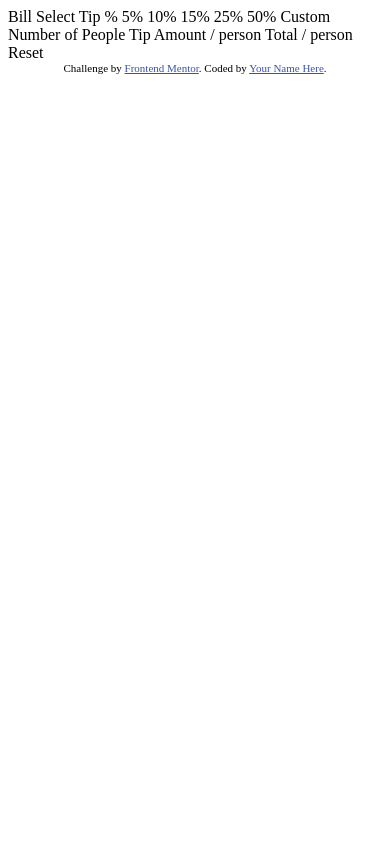
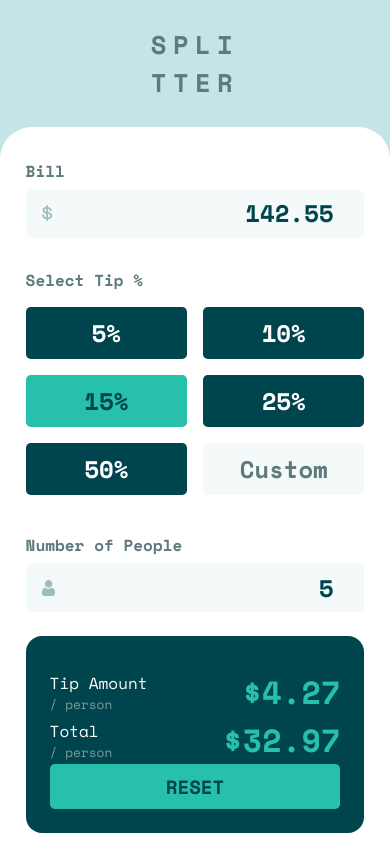
Before and after one commit to shadowbanks-frontendmaster-challenges/tip-calculator, a plain HTML site: page index.html in a window 390 px wide. Drawn offline with nearby package versions, Linux system fonts and the light colour scheme.

Commit message:
New: Implement mobile design

```diff
--- a/assests/scss/base/_reset_css.scss
+++ /dev/null
@@ -1,7 +0,0 @@
-*,
-*::after,
-*::before {
-  margin: 0;
-  padding: 0;
-  box-sizing: border-box;
-}
--- /dev/null
+++ b/assets/scss/base/_reset_css.scss
@@ -0,0 +1,32 @@
+*,
+*::after,
+*::before {
+  margin: 0;
+  padding: 0;
+  box-sizing: border-box;
+}
+
+h1,
+h2,
+h3,
+h4,
+h5,
+h6 {
+  font-size: inherit; /* Resets font size */
+  margin: 0; /* Resets margin */
+  padding: 0; /* Resets padding */
+  font-weight: normal; /* Resets font weight */
+  line-height: normal; /* Resets line height */
+}
+input {
+  all: unset; /* Resets all styling applied to input */
+  border: none;
+  background: none;
+  box-sizing: border-box;
+}
+
+button {
+  all: unset; /* Resets all default styles */
+  display: inline-block; /* Make sure the button behaves as an inline element */
+  cursor: pointer; /* Ensures the button looks clickable */
+}
--- /dev/null
+++ b/assets/scss/main.scss
@@ -0,0 +1,155 @@
+@use "./base/reset_css";
+@use "./mixin/media_queries" as mq;
+
+$Strong-Cyan: hsl(172, 67%, 45%);
+
+$Very-Dark-Cyan: hsl(186, 100%, 15%);
+$Dark-Grayish-Cyan: hsl(186, 14%, 43%);
+$Grayish-Cyan: hsl(184, 14%, 56%);
+$Light-Grayish-Cyan: hsl(185, 41%, 84%);
+$Very-Light-Grayish-Cyan: hsl(189, 41%, 97%);
+$White: hsl(0, 0%, 100%);
+
+$form-input-size: 24px;
+
+$font-fam: "Space Mono", monospace;
+$weight: 700;
+
+body {
+  background-color: $Light-Grayish-Cyan;
+  min-height: 100vh;
+  display: flex;
+  flex-direction: column;
+  justify-content: center;
+  align-items: center;
+  font-family: $font-fam;
+}
+
+header {
+  text-transform: uppercase;
+  letter-spacing: 0.4rem;
+  height: 15vh;
+  display: flex;
+  align-items: center;
+  color: $Dark-Grayish-Cyan;
+  h1 {
+    font-size: 1.6rem;
+    font-weight: $weight;
+  }
+  span {
+    display: block;
+  }
+}
+main {
+  min-height: 85vh;
+  background-color: $White;
+  width: 100%;
+  border-radius: 2rem 2rem 0 0;
+  padding: 1.6rem;
+  display: flex;
+  flex-direction: column;
+  button {
+    border: none;
+    text-align: center;
+    cursor: pointer;
+  }
+  .sub-heading {
+    color: $Dark-Grayish-Cyan;
+    font-weight: bold;
+    padding: 0.4rem 0;
+  }
+
+  section {
+    width: 100%;
+    margin-bottom: 1.5rem;
+    .input-container{
+      position: relative;
+
+      .icon {
+        position: absolute;
+        top: 50%;
+        transform: translateY(-50%);
+        left: 1rem;
+        color: $Dark-Grayish-Cyan;
+      }
+    }
+    .input {
+      background-color: $Very-Light-Grayish-Cyan;
+      width: 100%;
+      // height: 3rem;
+      border-radius: 0.4rem;
+      color: $Very-Dark-Cyan;
+      font-size: $form-input-size;
+      padding: 0.4rem 1rem;
+      font-weight: $weight;
+      text-align: right;
+    }
+    .tip-percent {
+      display: grid;
+      grid-template-columns: 1fr 1fr;
+      gap: 1rem;
+      margin: .5rem 0;
+
+      button {
+        font-weight: $weight;
+        padding: 0.5rem 0;
+        font-size: $form-input-size;
+        border-radius: 0.3rem;
+      }
+      .percent {
+        background-color: $Very-Dark-Cyan;
+        color: $White;
+      }
+
+      .custom {
+        background-color: $Very-Light-Grayish-Cyan;
+        color: $Dark-Grayish-Cyan;
+      }
+      .active {
+        background-color: $Strong-Cyan;
+        color: $Very-Dark-Cyan;
+      }
+    }
+  }
+
+  .summary {
+    background-color: $Very-Dark-Cyan;
+    padding: 1.5rem;
+    border-radius: 1rem;
+    flex-grow: 1;
+    display: flex;
+    flex-direction: column;
+    justify-content: space-between;
+    margin-bottom: 0;
+    padding-top: 2rem;
+
+    .summary-item {
+      display: flex;
+      justify-content: space-between;
+      align-items: center;
+
+      .sub-title {
+        color: $White;
+        span {
+          color: $Grayish-Cyan;
+          display: block;
+          font-size: 0.8rem;
+        }
+      }
+      .price {
+        color: $Strong-Cyan;
+        font-size: 2rem;
+        font-weight: $weight;
+      }
+    }
+    .reset-btn {
+      padding: 0.5rem 0;
+      background-color: $Strong-Cyan;
+      color: $Very-Dark-Cyan;
+      border-radius: 0.3rem;
+      font-size: 1.2rem;
+      text-transform: uppercase;
+      font-weight: $weight;
+    }
+  }
+}
--- a/index.html
+++ b/index.html
@@ -1,44 +1,78 @@
 <!DOCTYPE html>
 <html lang="en">
-<head>
-  <meta charset="UTF-8">
-  <meta name="viewport" content="width=device-width, initial-scale=1.0"> <!-- displays site properly based on user's device -->
+  <head>
+    <meta charset="UTF-8" />
+    <meta name="viewport" content="width=device-width, initial-scale=1.0" />
+    <!-- displays site properly based on user's device -->
 
-  <link rel="icon" type="image/png" sizes="32x32" href="./images/favicon-32x32.png">
+    <link
+      rel="icon"
+      type="image/png"
+      sizes="32x32"
+      href="./images/favicon-32x32.png"
+    />
 
-  <title>Frontend Mentor | Tip calculator app</title>
+    <link rel="preconnect" href="https://fonts.googleapis.com" />
+    <link rel="preconnect" href="https://fonts.gstatic.com" crossorigin />
+    <link
+      href="https://fonts.googleapis.com/css2?family=Space+Mono:ital,wght@0,400;0,700;1,400;1,700&display=swap"
+      rel="stylesheet"
+    />
+    <link rel="stylesheet" href="./style.css" />
 
-  <!-- Feel free to remove these styles or customise in your own stylesheet 👍 -->
-  <style>
-    .attribution { font-size: 11px; text-align: center; }
-    .attribution a { color: hsl(228, 45%, 44%); }
-  </style>
-</head>
-<body>
+    <title>Frontend Mentor | Tip calculator app</title>
+  </head>
+  <body>
+    <header>
+      <h1>Spli<span>tter</span></h1>
+    </header>
+    <main>
+      <section>
+        <h2 class="sub-heading">Bill</h2>
+        <div class="input-container">
+          <img
+            class="icon"
+            src="./images/icon-dollar.svg"
+            alt="dollar icon"
+          /><input type="number" class="input" value="142.55" />
+        </div>
+      </section>
+      <section>
+        <h2 class="sub-heading">Select Tip %</h2>
+        <div class="tip-percent">
+          <button class="percent">5%</button>
+          <button class="percent">10%</button>
+          <button class="percent active">15%</button>
+          <button class="percent">25%</button>
+          <button class="percent">50%</button>
+          <button class="custom">Custom</button>
+        </div>
+      </section>
+      <section>
+        <h2 class="sub-heading">Number of People</h2>
+        <div class="input-container">
+          <img class="icon" src="./images/icon-person.svg" alt="person icon" />
+          <input class="input" type="number" step="1" value="5" />
+        </div>
+      </section>
+      <section class="summary">
+        <div class="summary-item">
+          <p class="sub-title">
+            Tip Amount
+            <span>/ person</span>
+          </p>
+          <p class="price">$4.27</p>
+        </div>
+        <div class="summary-item">
+          <p class="sub-title">
+            Total
+            <span>/ person</span>
+          </p>
+          <p class="price">$32.97</p>
+        </div>
 
-  Bill
-
-  Select Tip %
-  5%
-  10%
-  15%
-  25%
-  50%
-  Custom
-
-  Number of People
-
-  Tip Amount
-  / person
-
-  Total
-  / person
-
-  Reset
-
-  <div class="attribution">
-    Challenge by <a href="https://www.frontendmentor.io?ref=challenge" target="_blank">Frontend Mentor</a>.
-    Coded by <a href="#">Your Name Here</a>.
-  </div>
-</body>
+        <button class="reset-btn">Reset</button>
+      </section>
+    </main>
+  </body>
 </html>
```
Also changed, not shown: assests/scss/main.scss (deleted, +0 -16 lines), assets/scss/mixin/_media_queries.scss (renamed from assests/scss/mixin/_media_queries.scss), images/mobile-view.png (added), style.css (added), 1 other file.
